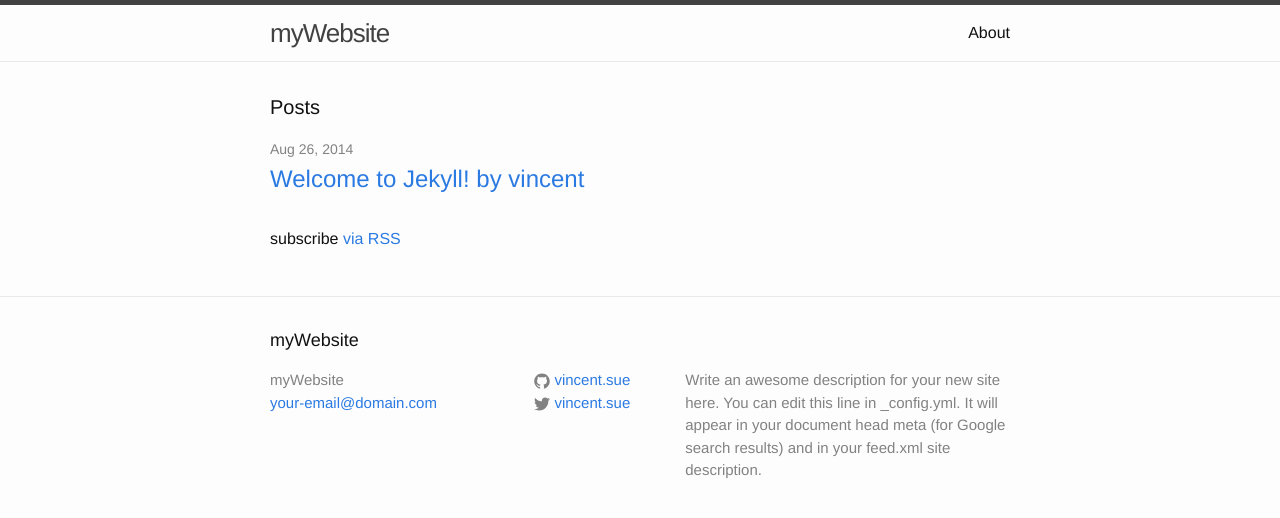
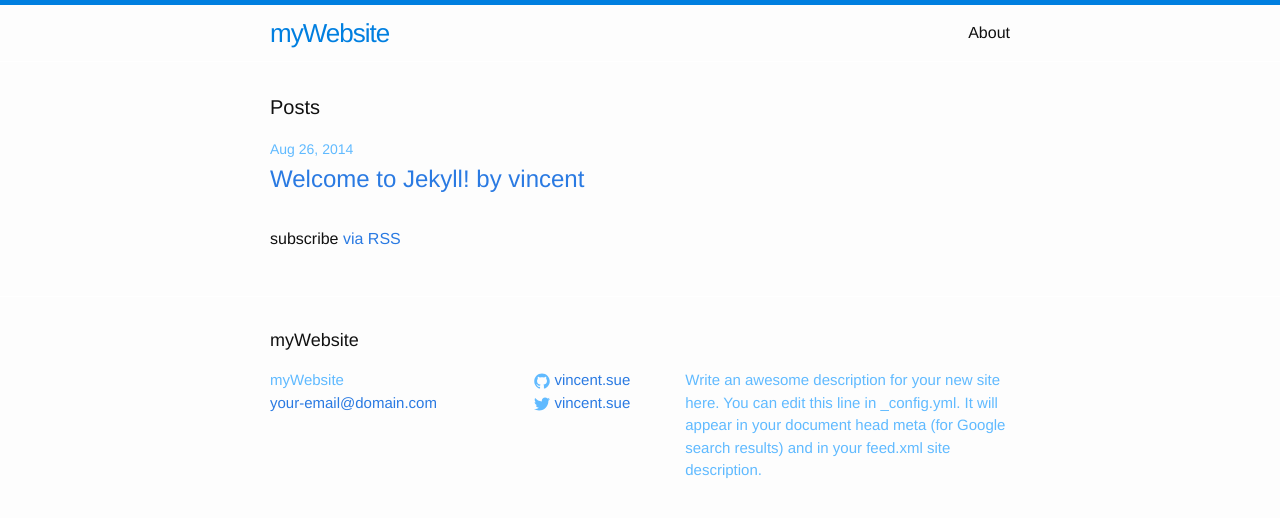
Before and after one commit to gnux123/gnux123.github.io, a Jekyll site: the page built from index.html, in a window 1280 px wide. Shown: the top 518 px of the page. Built offline with Jekyll 4.4.1, drawn with Linux system fonts in a browser that asks for light colours.

Commit message:
modified color style and ignore sass temp.

```diff
--- a/css/main.scss
+++ b/css/main.scss
@@ -17,7 +17,7 @@ $text-color:       #111;
 $background-color: #fdfdfd;
 $brand-color:      #2a7ae2;
 
-$grey-color:       #828282;
+$grey-color:       #60baff;
 $grey-color-light: lighten($grey-color, 40%);
 $grey-color-dark:  darken($grey-color, 25%);
 
```
Also changed, not shown: 1 other file.
